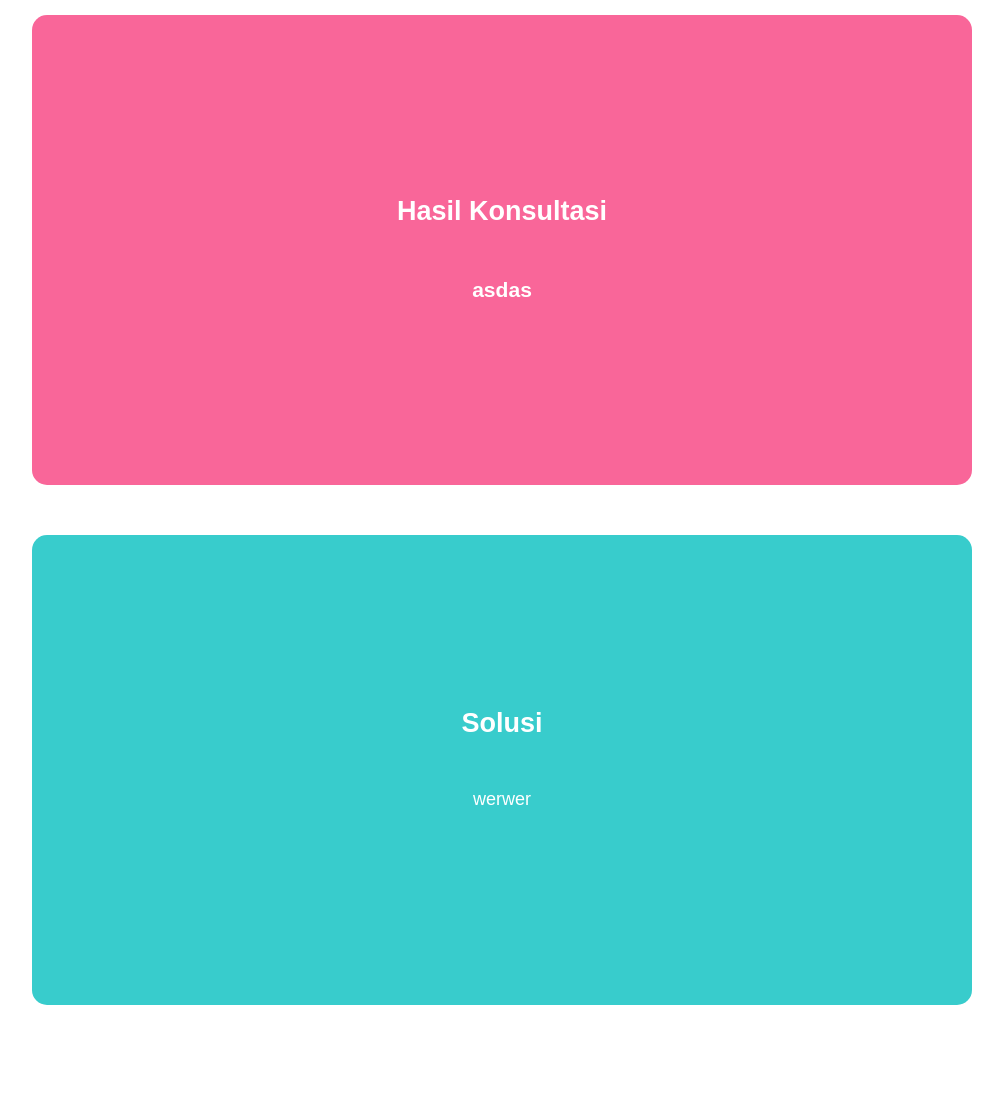
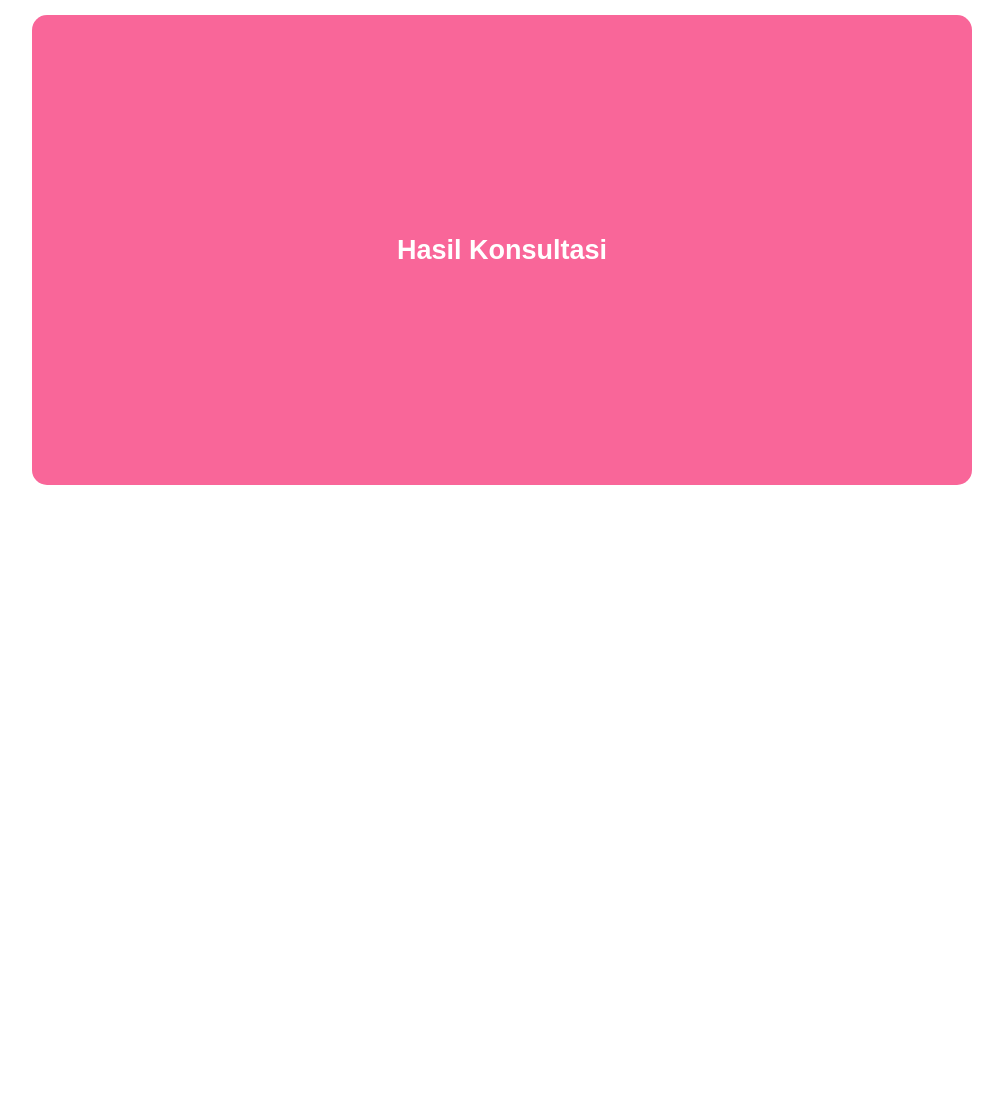
Before and after one commit to jryarianto/expert-system-hypertension, a PHP site: page /hasil.php in a window 1280 px wide. Shown: the part 159-1274 px from the top of the page, without its empty margins (138-1141 px from the left). After the commit the page ends 644 px from the top, so only its background shows below. Run offline with PHP 8.4, Linux system fonts and the light colour scheme.

Commit message:
tinggal desain hasil.php & solusi.php

```diff
--- a/crud.php
+++ b/crud.php
@@ -106,7 +106,6 @@ class Crud extends koneksi
         JOIN penyakit pyt ON p.kode_penyakit = pyt.kode_penyakit
         WHERE g.id_gejala IN ($sql)";
 
-        var_dump($sql);
 
         $result = $this->conn->query($sql);
 
@@ -158,6 +157,42 @@ class Crud extends koneksi
 
 
 
+    // public function hasilAkhir($daftar_cf, $groupKemungkinanPenyakit)
+    // {
+    //     for ($i = 0; $i < count($groupKemungkinanPenyakit); $i++) {
+    //         $namaPenyakit = $groupKemungkinanPenyakit[$i]['nama_penyakit'];
+    //         for ($x = 0; $x < count($daftar_cf[$namaPenyakit]); $x++) {
+    //             $merubahIndexCF[$i] = max($daftar_cf[$namaPenyakit]);
+    //         }
+    //     }
+    //     $j = 0;
+    //     for ($i = 0; $i < count($groupKemungkinanPenyakit); $i++) {
+    //         $hasilMax = max($merubahIndexCF);
+    //         if ($merubahIndexCF[$i] === $hasilMax) {
+    //             $namaPenyakit = $groupKemungkinanPenyakit[$i]['nama_penyakit'];
+    //             $penyakits[$j] = $namaPenyakit;
+    //             echo '<li>' . $penyakits[$j] . '</li>';
+    //             echo '<input type="hidden" name="diagnosa_penyakit[]" value="' . $penyakits[$j] . '">';
+
+    //             $sql = "SELECT solusi_penyakit FROM penyakit
+    //                     WHERE nama_penyakit = '$namaPenyakit'";
+    //             $result = $this->conn->query($sql);
+    //             if (isset($result)) {
+    //                 // merubah data tabel menjadi array
+    //                 $row = [];
+    //                 while ($row = $result->fetch_assoc()) {
+    //                     $rows[] = $row;
+    //                 }
+    //             }
+    //             $j++;
+    //         }
+    //     }
+    //     // for ($i = 0; $i < $j; $i++) {
+    //     //     echo '<input type="hidden" name="solusi[]" value="' . $rows[$i]["solusi"] . '">';
+    //     // }
+    // }
+
+
     public function hasilAkhir($daftar_cf, $groupKemungkinanPenyakit)
     {
         for ($i = 0; $i < count($groupKemungkinanPenyakit); $i++) {
@@ -174,7 +209,7 @@ class Crud extends koneksi
                 $penyakits[$j] = $namaPenyakit;
                 echo '<li>' . $penyakits[$j] . '</li>';
                 echo '<input type="hidden" name="diagnosa_penyakit[]" value="' . $penyakits[$j] . '">';
-                $sql = "SELECT solusi FROM penyakit
+                $sql = "SELECT solusi_penyakit FROM penyakit
           WHERE nama_penyakit = '$namaPenyakit'";
                 $result = $this->conn->query($sql);
                 if (isset($result)) {
@@ -188,7 +223,7 @@ class Crud extends koneksi
             }
         }
         for ($i = 0; $i < $j; $i++) {
-            echo '<input type="hidden" name="solusi[]" value="' . $rows[$i]["solusi"] . '">';
+            echo '<input type="hidden" name="solusi[]" value="' . $rows[$i]["solusi_penyakit"] . '">';
         }
     }
 }
--- a/hasil.php
+++ b/hasil.php
@@ -9,8 +9,6 @@ $crud = new Crud();
 
 
 <head>
-    <meta charset="UTF-8">
-    <meta name="viewport" content="width=device-width, initial-scale=1.0">
     <title>Result Page</title>
     <link href="css/hasil.css" rel="stylesheet">
     <link href="css/hasil2.css" rel="stylesheet">
@@ -25,7 +23,6 @@ $crud = new Crud();
         <section class="tm-site-header tm-flex-center tm-mb-50 tm-bgcolor-1 tm-border-rounded">
             <i class="fas fa-heart fa-3x"></i>
             <h1>Hasil Konsultasi</h1>
-            <h3 style="color: white;">asdas</h3>
             <?php
             if (isset($_POST['submit'])) {
                 if (!isset($_POST['gejala'])) {
@@ -36,8 +33,6 @@ $crud = new Crud();
                 $groupKemungkinanPenyakit = $crud->getGroupPengetahuan(implode(",", $_POST['gejala']));
                 // menampilkan kode gejala yang di pilih
 
-                var_dump($groupKemungkinanPenyakit);
-                die();
                 $sql = $_POST['gejala'];
                 if (isset($sql)) {
                     // mencari data penyakit kemungkinan dari gejala
@@ -97,30 +92,21 @@ $crud = new Crud();
                     </tbody>
                 </table>
                 <h2 style="font-family: 'Permanent Marker', cursive;"> Kemungkinan Penyakit Anda : </h2>
-                <form name="form_diagnosis" action="Solusi.php" method="POST">
+                <form name="form_diagnosis" action="solusi.php" method="POST">
                     <ul style="font-family: 'Source Sans Pro', sans-serif; font-size:24px;">
                         <?php $crud->hasilAkhir($daftar_cf, $groupKemungkinanPenyakit); ?>
                     </ul>
-                    <button id="btn-solusi" type="submit" name="btn-solusi">Solusi</button>
+                    <button style="width: 100%; height: 100%;" id="btn-solusi" type="submit" name="btn-solusi">Solusi</button>
                 </form>
             <?php } ?>
         </section>
-
-        <section class="tm-site-header tm-flex-center tm-mb-50 tm-bgcolor-2 tm-border-rounded">
-            <div class="tm-about-header tm-flex-center">
-                <i class="fas fa-users fa-2x"></i>
-                <h2>Solusi</h2>
-            </div>
-            <div class="tm-about-text">
-                <p class="tm-mb-40">werwer</p>
-            </div>
-        </section>
+    </div>
 </body>
 
 <?php
-// if (isset($_POST['button'])) {
-//     echo "sadas";
-// }
+// // if (isset($_POST['button'])) {
+// //     echo "sadas";
+// // }
 // $gejala = $_POST['gejala'];
 // var_dump($gejala);
 ?>
```
Also changed, not shown: konsul.php (+11 -5 lines), solusi.php (added, +60 -0 lines).
